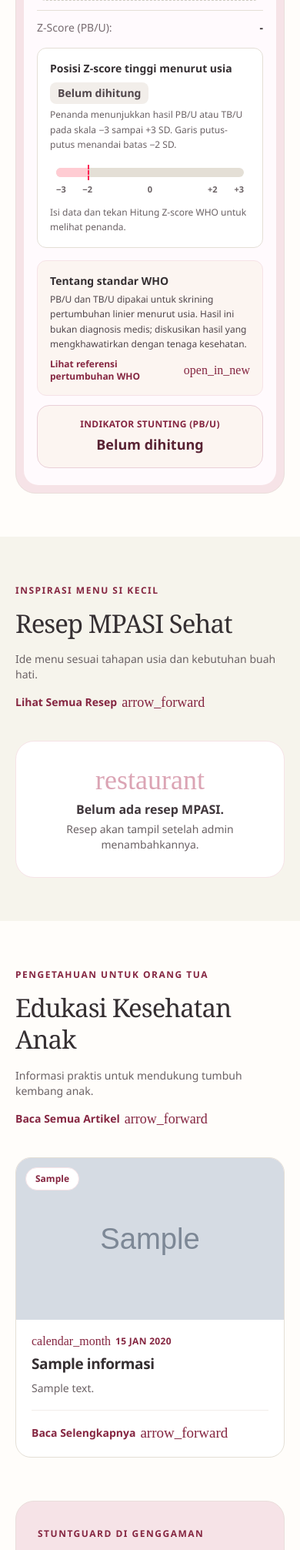
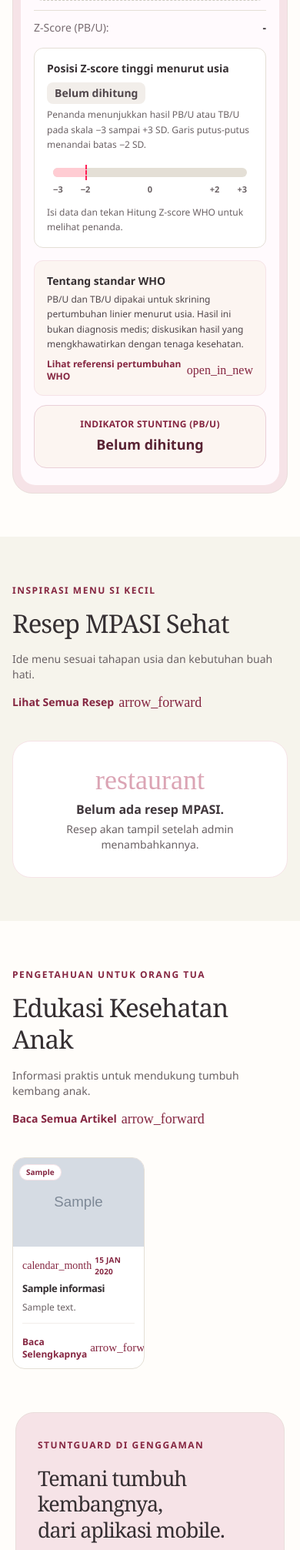
Before and after one commit to awndreyy/stuntGuard_Jember, a Laravel app: page / in a window 390 px wide. Shown: the part 2650-4663 px from the top of the page at 77% size. Run offline with Laravel 12, Linux system fonts and the light colour scheme; tables that the repository leaves empty hold one stand-in row (values such as "Sample post"); grey boxes marked "Sample" are stand-in pictures; style sheets or scripts are compiled from the project's sources.

Commit message:
fix responsive

```diff
--- a/app/Http/Controllers/LandingController.php
+++ b/app/Http/Controllers/LandingController.php
@@ -21,8 +21,8 @@ class LandingController extends Controller
             'jumlahBalita' => Balita::count(),
             'jumlahResep' => Mpasi::count(),
             'jumlahArtikel' => Informasi::count(),
-            'resepTerbaru' => Mpasi::orderByDesc('created_at')->orderByDesc('id_resep')->limit(3)->get(),
-            'artikelTerbaru' => Informasi::orderByDesc('created_at')->orderByDesc('id_informasi')->limit(3)->get(),
+            'resepTerbaru' => Mpasi::orderByDesc('created_at')->orderByDesc('id_resep')->limit(6)->get(),
+            'artikelTerbaru' => Informasi::orderByDesc('created_at')->orderByDesc('id_informasi')->limit(4)->get(),
         ]);
     }
 
--- a/resources/css/guest-redesign.css
+++ b/resources/css/guest-redesign.css
@@ -308,6 +308,10 @@
     .sg-guest :is(#kalkulator-widget, #resep-mpasi, #informasi-kesehatan) { padding-block: 56px; }
     .sg-guest :is(#kalkulator-widget, #resep-mpasi, #informasi-kesehatan) h2 { font-size: 33px; }
     .sg-guest .sg-calculator-input, .sg-guest #resultBox { padding: 24px; }
+    .sg-guest :is(.sg-recipe-card, .sg-article-card) > .sg-card-media { height: 140px; }
+    .sg-guest .sg-card-body { padding: 14px; }
+    .sg-guest :is(.sg-recipe-card, .sg-article-card) h3 { font-size: 15px; line-height: 1.35; }
+    .sg-placeholder-art { height: 120px; }
     .sg-mobile { flex-direction: column; align-items: flex-start; margin: 0 20px 48px; padding: 28px; }
     .sg-mobile-icon { flex: auto; align-self: center; }
     .sg-mobile-icon svg { width: 150px; height: 184px; }
@@ -320,7 +324,7 @@
     .sg-guest .sg-navbar > div,
     .sg-guest .sg-footer > div,
     .sg-guest :is(#kalkulator-widget, #resep-mpasi, #informasi-kesehatan) > div,
-    .sg-guest :is(.sg-public-list, .sg-public-detail) { padding-inline: 20px; }
+    .sg-guest :is(.sg-public-list, .sg-public-detail) { padding-inline: 16px; }
     .sg-hero h1 { font-size: 40px; letter-spacing: -1.6px; }
     .sg-hero-art { height: 345px; }
     .sg-lead { font-size: 15px; }
@@ -333,9 +337,13 @@
     .sg-art-note { top: 25px; font-size: 11px; }
     .sg-art-caption { left: 10px; bottom: 18px; font-size: 11px; }
     .sg-guest .sg-calculator-input, .sg-guest #resultBox { padding: 22px 17px; }
-    .sg-guest .sg-card-media { min-height: 190px; }
-    .sg-guest .sg-card-body { padding: 20px; }
-    .sg-page-heading { padding: 24px; }
+    .sg-guest :is(.sg-recipe-card, .sg-article-card) { border-radius: 16px; }
+    .sg-guest :is(.sg-recipe-card, .sg-article-card) > .sg-card-media,
+    .sg-guest .sg-card-media { min-height: 0; height: 115px; }
+    .sg-guest .sg-card-body { padding: 10px 12px; }
+    .sg-guest :is(.sg-recipe-card, .sg-article-card) h3 { font-size: 13px; line-height: 1.35; }
+    .sg-placeholder-art { height: 95px; }
+    .sg-page-heading { padding: 20px; }
     .sg-mobile h2 { font-size: 27px; }
     .sg-footer-brand { font-size: 21px; }
     .sg-guest .sg-recipe-filters :is(input, select) { font-size: 16px; }
--- a/resources/views/landing/dashboardGuest.blade.php
+++ b/resources/views/landing/dashboardGuest.blade.php
@@ -25,7 +25,7 @@
     </section>
 
     <section id="kalkulator-widget" class="py-16 bg-white border-y border-pink-100 scroll-mt-20">
-        <div class="max-w-[1200px] mx-auto px-4 md:px-8 lg:px-12">
+        <div class="max-w-300 mx-auto px-4 md:px-8 lg:px-12">
             <div class="sg-section-heading text-center max-w-2xl mx-auto mb-10">
                 <div class="sg-eyebrow">
                     <span>Kenali Pertumbuhan Si Kecil</span>
@@ -63,7 +63,7 @@
                                 <div>
                                     <label for="inputAge" class="block text-sm font-bold text-stone-700 mb-1.5">Usia Saat Ini</label>
                                     <div class="relative">
-                                        <input id="inputAge" type="number" min="0" max="60" value="14" required class="w-full h-12 bg-stone-50 border border-stone-200 rounded-xl px-4 pr-14 text-base font-bold text-stone-900 focus:bg-white focus:outline-none focus:ring-2 focus:ring-pink-400 focus:border-pink-400 transition-all">
+                                        <input id="inputAge" type="number" step="1" min="0" max="60" value="14" required class="w-full h-12 bg-stone-50 border border-stone-200 rounded-xl px-4 pr-14 text-base font-bold text-stone-900 focus:bg-white focus:outline-none focus:ring-2 focus:ring-pink-400 focus:border-pink-400 transition-all">
                                         <span class="absolute right-3.5 top-1/2 -translate-y-1/2 text-xs font-semibold text-stone-400">Bulan</span>
                                     </div>
                                 </div>
@@ -176,8 +176,8 @@
                         <div class="mt-5 px-2">
                             <div class="relative h-3 rounded-full bg-stone-200" aria-hidden="true">
                                 <div class="absolute inset-y-0 left-0 w-[16.6667%] rounded-l-full bg-rose-200"></div>
-                                <div class="absolute -top-1 bottom-[-4px] left-[16.6667%] border-l-2 border-dashed border-rose-500"></div>
-                                <span id="zScoreMarker" class="absolute -top-[5px] hidden h-[22px] w-[4px] -translate-x-1/2 rounded-full bg-stone-900 ring-2 ring-white" style="left: 50%"></span>
+                                <div class="absolute -top-1 -bottom-1 left-[16.6667%] border-l-2 border-dashed border-rose-500"></div>
+                                <span id="zScoreMarker" class="absolute -top-1.25 hidden h-5.5 w-1 -translate-x-1/2 rounded-full bg-stone-900 ring-2 ring-white" style="left: 50%"></span>
                             </div>
                             <div class="relative mt-2 h-4 text-[11px] font-semibold tabular-nums text-stone-600">
                                 <span class="absolute left-0">−3</span>
@@ -204,7 +204,7 @@
     </section>
 
     <section id="resep-mpasi" class="py-16 bg-pink-50/60 scroll-mt-20">
-        <div class="max-w-[1200px] mx-auto px-4 md:px-8 lg:px-12">
+        <div class="max-w-300 mx-auto px-4 md:px-8 lg:px-12">
             <div class="flex flex-col md:flex-row md:items-end justify-between mb-10 gap-4">
                 <div>
                     <span class="sg-eyebrow">Inspirasi Menu Si Kecil</span>
@@ -220,7 +220,7 @@
                     <p class="text-sm mt-1">Resep akan tampil setelah admin menambahkannya.</p>
                 </div>
             @else
-                <div class="grid grid-cols-1 sm:grid-cols-2 lg:grid-cols-3 gap-6">
+                <div class="grid grid-cols-2 lg:grid-cols-3 gap-3.5 sm:gap-6">
                     @foreach ($resepTerbaru as $resep)
                         @include('landing.partials.recipeCard', ['resep' => $resep])
                     @endforeach
@@ -230,7 +230,7 @@
     </section>
 
     <section id="informasi-kesehatan" class="py-16 bg-white border-y border-pink-100 scroll-mt-20">
-        <div class="max-w-[1200px] mx-auto px-4 md:px-8 lg:px-12">
+        <div class="max-w-300 mx-auto px-4 md:px-8 lg:px-12">
             <div class="flex flex-col sm:flex-row sm:items-end justify-between mb-10 gap-4">
                 <div>
                     <span class="sg-eyebrow">Pengetahuan untuk Orang Tua</span>
@@ -246,7 +246,7 @@
                     <p class="text-sm mt-1">Artikel akan tampil setelah admin menambahkannya.</p>
                 </div>
             @else
-                <div class="grid grid-cols-1 sm:grid-cols-2 lg:grid-cols-3 gap-6">
+                <div class="grid grid-cols-2 lg:grid-cols-3 gap-3.5 sm:gap-6">
                     @foreach ($artikelTerbaru as $artikel)
                         @include('landing.partials.articleCard', ['artikel' => $artikel])
                     @endforeach
--- a/resources/views/landing/informasi/index.blade.php
+++ b/resources/views/landing/informasi/index.blade.php
@@ -20,7 +20,7 @@
             <p class="text-sm text-stone-500 mt-1">Artikel akan muncul setelah ditambahkan oleh admin.</p>
         </div>
     @else
-        <div class="grid grid-cols-1 sm:grid-cols-2 lg:grid-cols-3 gap-6">
+        <div class="grid grid-cols-2 lg:grid-cols-3 gap-3.5 sm:gap-6">
             @foreach ($artikel as $item)
                 @include('landing.partials.articleCard', ['artikel' => $item])
             @endforeach
--- a/resources/views/landing/partials/articleCard.blade.php
+++ b/resources/views/landing/partials/articleCard.blade.php
@@ -8,38 +8,38 @@
 
 <article class="sg-article-card group flex h-full flex-col overflow-hidden rounded-2xl border border-stone-200 bg-white transition-colors hover:border-pink-300 focus-within:border-pink-400 {{ $featured ? 'sm:flex-row' : '' }}">
     <a href="{{ route('public.informasi.show', $artikel) }}"
-       class="sg-card-media relative block aspect-square sm:aspect-[16/9] w-full overflow-hidden bg-pink-50 {{ $featured ? 'sm:aspect-auto sm:w-[42%] sm:min-h-[240px]' : '' }}"
+       class="sg-card-media relative block aspect-square sm:aspect-video w-full overflow-hidden bg-pink-50 {{ $featured ? 'sm:aspect-auto sm:w-[42%] sm:min-h-60' : '' }}"
        aria-label="Baca {{ $artikel->judul }}">
         @if ($urlFoto)
             <img class="h-full w-full object-cover" src="{{ $urlFoto }}" alt="{{ $artikel->judul }}" loading="lazy">
         @else
             <svg class="sg-placeholder-art" aria-hidden="true" viewBox="0 0 280 180"><circle cx="140" cy="90" r="67" fill="#fffaf0" opacity=".6"/><path d="M76 43q35-7 64 15 29-22 64-15v99q-35-8-64 13-29-21-64-13z" fill="#fffdf7" stroke="#92776a" stroke-width="2"/><path d="M140 59v95M89 69l35 9m-35 8 35 9m-35 8 35 9m34-34 32-9m-32 27 32-9m-32 27 32-9" stroke="#bca594" stroke-width="3" stroke-linecap="round"/></svg>
         @endif
-        <span class="absolute left-3 top-3 rounded-full border border-pink-100 bg-white px-3 py-1.5 text-xs font-bold text-pink-700">
+        <span class="absolute left-2 top-2 sm:left-3 sm:top-3 rounded-full border border-pink-100 bg-white px-2 py-0.5 sm:px-3 sm:py-1.5 text-[10px] sm:text-xs font-bold text-pink-700">
             {{ $artikel->category }}
         </span>
     </a>
 
-    <div class="sg-card-body flex flex-1 flex-col p-5 {{ $featured ? 'sm:p-7' : '' }}">
+    <div class="sg-card-body flex flex-1 flex-col p-3 sm:p-5 {{ $featured ? 'sm:p-7' : '' }}">
         <div>
-            <p class="mb-2 flex items-center gap-1.5 text-xs font-bold uppercase tracking-wide text-pink-700">
-                <span class="material-symbols-outlined text-[16px]">calendar_month</span>
+            <p class="mb-1.5 sm:mb-2 flex items-center gap-1 sm:gap-1.5 text-[10px] sm:text-xs font-bold uppercase tracking-wide text-pink-700">
+                <span class="material-symbols-outlined text-[14px] sm:text-[16px]">calendar_month</span>
                 {{ $artikel->created_at?->translatedFormat('d M Y') ?? '-' }}
             </p>
-            <h3 class="line-clamp-2 text-lg font-bold leading-snug text-stone-900">
+            <h3 class="line-clamp-2 text-sm sm:text-lg font-bold leading-snug text-stone-900">
                 <a href="{{ route('public.informasi.show', $artikel) }}" class="transition-colors hover:text-pink-700">
                     {{ $artikel->judul }}
                 </a>
             </h3>
-            <p class="mt-2 text-sm leading-relaxed text-stone-600 line-clamp-3">{{ $artikel->summary }}</p>
+            <p class="mt-1.5 sm:mt-2 text-xs sm:text-sm leading-relaxed text-stone-600 line-clamp-2 sm:line-clamp-3">{{ $artikel->summary }}</p>
         </div>
 
-        <div class="mt-auto pt-4">
-            <div class="border-t border-stone-100 pt-4">
+        <div class="mt-auto pt-2.5 sm:pt-4">
+            <div class="border-t border-stone-100 pt-2.5 sm:pt-4">
                 <a href="{{ route('public.informasi.show', $artikel) }}"
-                   class="inline-flex items-center gap-1.5 text-sm font-bold text-pink-700 transition-colors hover:text-pink-800 focus-visible:rounded focus-visible:outline-2 focus-visible:outline-offset-4 focus-visible:outline-pink-600">
-                    Baca Selengkapnya
-                    <span class="material-symbols-outlined text-[19px]" aria-hidden="true">arrow_forward</span>
+                   class="inline-flex items-center gap-1 sm:gap-1.5 text-xs sm:text-sm font-bold text-pink-700 transition-colors hover:text-pink-800 focus-visible:rounded focus-visible:outline-2 focus-visible:outline-offset-4 focus-visible:outline-pink-600">
+                    <span>Baca Selengkapnya</span>
+                    <span class="material-symbols-outlined text-[15px] sm:text-[19px]" aria-hidden="true">arrow_forward</span>
                 </a>
             </div>
         </div>
--- a/resources/views/landing/resep/index.blade.php
+++ b/resources/views/landing/resep/index.blade.php
@@ -3,7 +3,7 @@
 @section('title', 'Resep MPASI - StuntGuard Jember')
 
 @section('content')
-    <div class="sg-public-list mx-auto max-w-[1200px] px-4 pb-16 pt-7 sm:px-6 md:px-8 md:pb-20 md:pt-10 lg:px-12">
+    <div class="sg-public-list mx-auto max-w-300 px-4 pb-16 pt-7 sm:px-6 md:px-8 md:pb-20 md:pt-10 lg:px-12">
         <div class="sg-page-heading">
             <a href="{{ route('home') }}#resep-mpasi" class="sg-back-link">
                 <span class="material-symbols-outlined text-[20px]" aria-hidden="true">arrow_back</span>
@@ -96,7 +96,7 @@
                     </p>
                 </div>
 
-                <div id="recipeGrid" class="grid grid-cols-1 gap-6 sm:grid-cols-2 lg:grid-cols-3">
+                <div id="recipeGrid" class="grid grid-cols-2 gap-3.5 sm:gap-6 lg:grid-cols-3">
                     @foreach ($resep as $item)
                         <div data-recipe-item
                              data-name="{{ $item->nama_resep }}"
```
Also changed, not shown: resources/views/auth/login.blade.php (+22 -19 lines), resources/views/components/admin/sidebar.blade.php (+4 -4 lines), resources/views/landing/partials/recipeCard.blade.php (+26 -26 lines).
